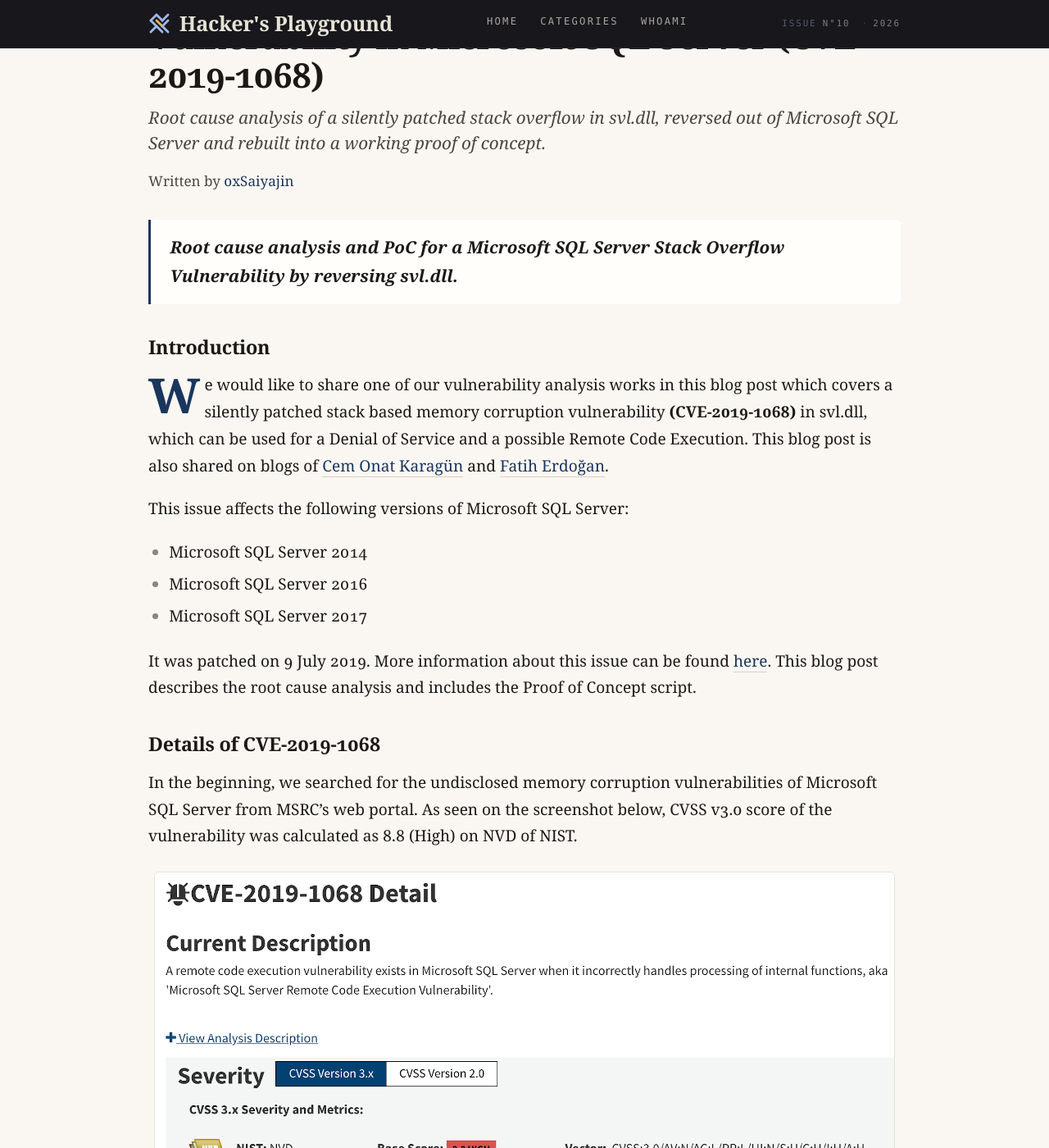
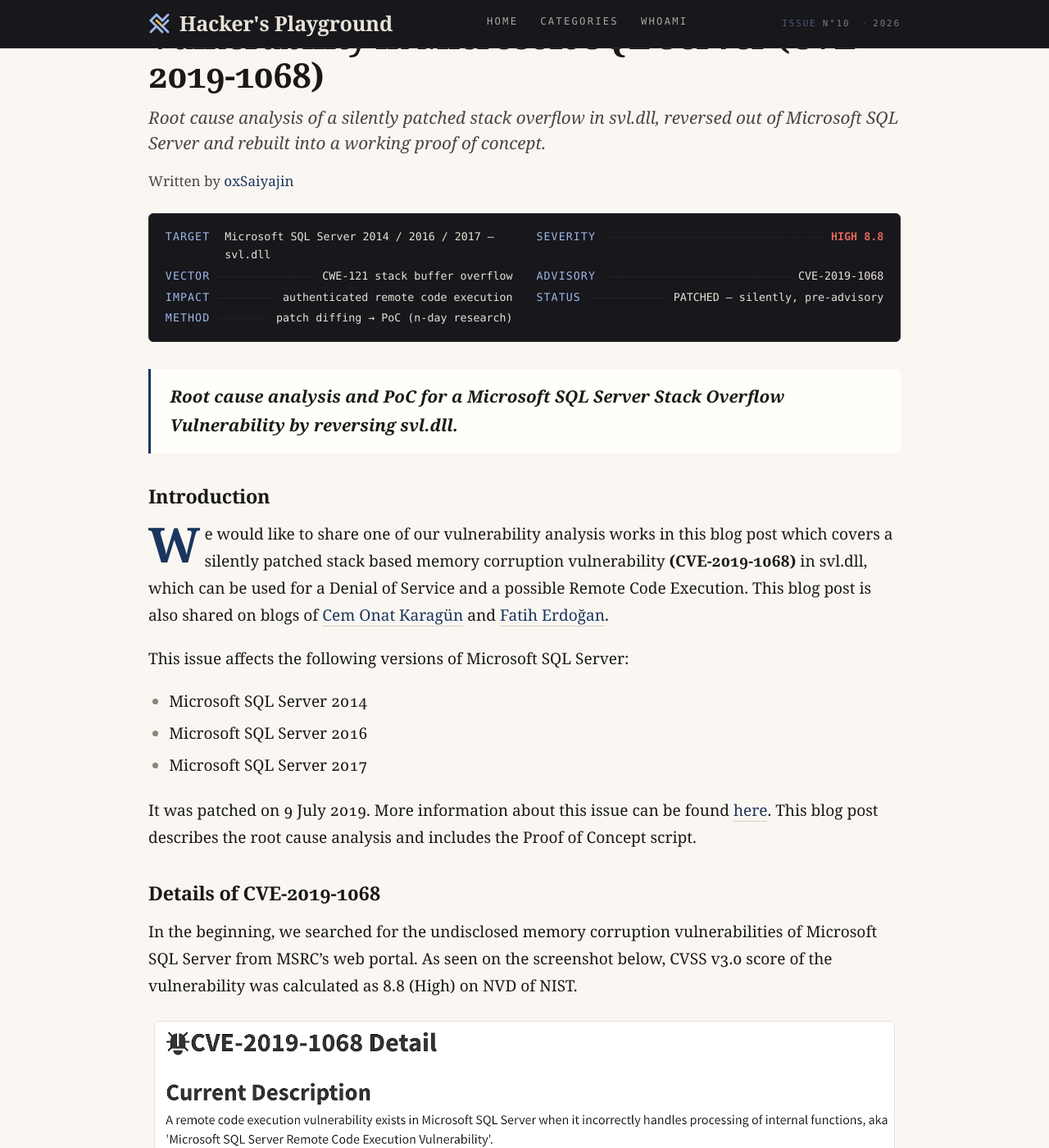
Before and after one commit to ataberk-xyz/ataberk-xyz.github.io, a Jekyll site: the page built from _posts/2021-02-06-discovering-an-undisclosed-stack-overflow-vulnerability-in-mssql-server-cve-2019-1068.md, in a window 1280 px wide and 1400 px high, scrolled down 427 px. Shown: the whole window at 82% size. Built offline with Jekyll 4.4.1, drawn with Linux system fonts in a browser that asks for light colours.

Commit message:
posts: ledger block on the MSSQL CVE writeup; severity banding + METHOD row in the include
Co-Authored-By: Claude Fable 5 <noreply@anthropic.com>

```diff
--- a/_includes/ledger.html
+++ b/_includes/ledger.html
@@ -2,10 +2,11 @@
 {%- if L -%}
 <dl class="ledger-block">
   {% if L.target %}<div class="lrow"><dt>TARGET</dt><span class="dots"></span><dd>{{ L.target }}</dd></div>{% endif %}
-  {% if L.severity %}<div class="lrow"><dt>SEVERITY</dt><span class="dots"></span><dd class="sev">{{ L.severity }}</dd></div>{% endif %}
+  {% if L.severity %}{% assign sev_cls = "sev-med" %}{% if L.severity contains "HIGH" or L.severity contains "CRITICAL" %}{% assign sev_cls = "sev-high" %}{% endif %}<div class="lrow"><dt>SEVERITY</dt><span class="dots"></span><dd class="sev {{ sev_cls }}">{{ L.severity }}</dd></div>{% endif %}
   {% if L.vector %}<div class="lrow"><dt>VECTOR</dt><span class="dots"></span><dd>{{ L.vector }}</dd></div>{% endif %}
   {% if L.advisory %}<div class="lrow"><dt>ADVISORY</dt><span class="dots"></span><dd>{{ L.advisory }}</dd></div>{% endif %}
   {% if L.impact %}<div class="lrow"><dt>IMPACT</dt><span class="dots"></span><dd>{{ L.impact }}</dd></div>{% endif %}
   {% if L.status %}<div class="lrow"><dt>STATUS</dt><span class="dots"></span><dd>{{ L.status }}</dd></div>{% endif %}
+  {% if L.method %}<div class="lrow"><dt>METHOD</dt><span class="dots"></span><dd>{{ L.method }}</dd></div>{% endif %}
 </dl>
 {%- endif -%}
--- a/_posts/2021-02-06-discovering-an-undisclosed-stack-overflow-vulnerability-in-mssql-server-cve-2019-1068.md
+++ b/_posts/2021-02-06-discovering-an-undisclosed-stack-overflow-vulnerability-in-mssql-server-cve-2019-1068.md
@@ -4,6 +4,14 @@ title: "Discovering an Undisclosed Stack Overflow Vulnerability in Microsoft SQL
 author: 0xSaiyajin
 categories: [vulnerability-research]
 tags: [patch-analysis, nday, stack-overflow, mssql]
+ledger:
+  target: "Microsoft SQL Server 2014 / 2016 / 2017 — svl.dll"
+  severity: "HIGH 8.8"
+  vector: "CWE-121 stack buffer overflow"
+  advisory: "CVE-2019-1068"
+  impact: "authenticated remote code execution"
+  status: "PATCHED — silently, pre-advisory"
+  method: "patch diffing → PoC (n-day research)"
 summary: "Root cause analysis of a silently patched stack overflow in svl.dll, reversed out of Microsoft SQL Server and rebuilt into a working proof of concept."
 
 ---
--- a/_sass/kami/_post.scss
+++ b/_sass/kami/_post.scss
@@ -152,8 +152,10 @@
   dt    { color: var(--accent-on-code); letter-spacing: 0.08em; }
   dd    { margin: 0; }
   .dots { flex: 1; border-bottom: 1px dotted var(--code-border); transform: translateY(-3px); }
-  // amber on the always-dark code surface — same hex in both palettes
-  .sev  { color: #E8B44F; }
+  // always-dark surface, so severity uses fixed hexes in both palettes
+  .sev          { color: #E8B44F; }
+  .sev.sev-high { color: #E0655C; font-weight: 700; }
+  .sev.sev-med  { color: #E8B44F; }
 }
 
 // ── Editorial body: drop cap + pull quotes ────────────────────
```
